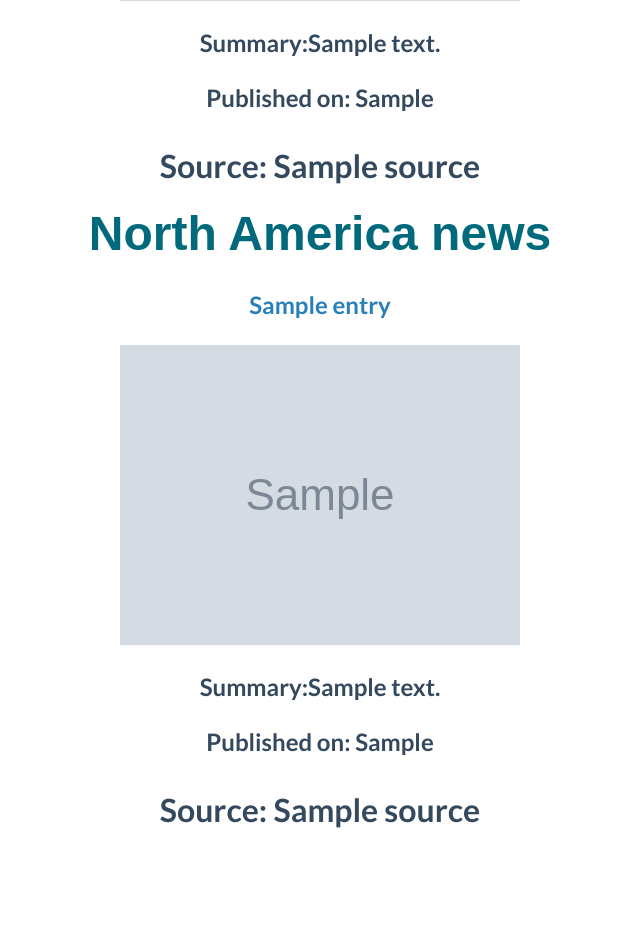
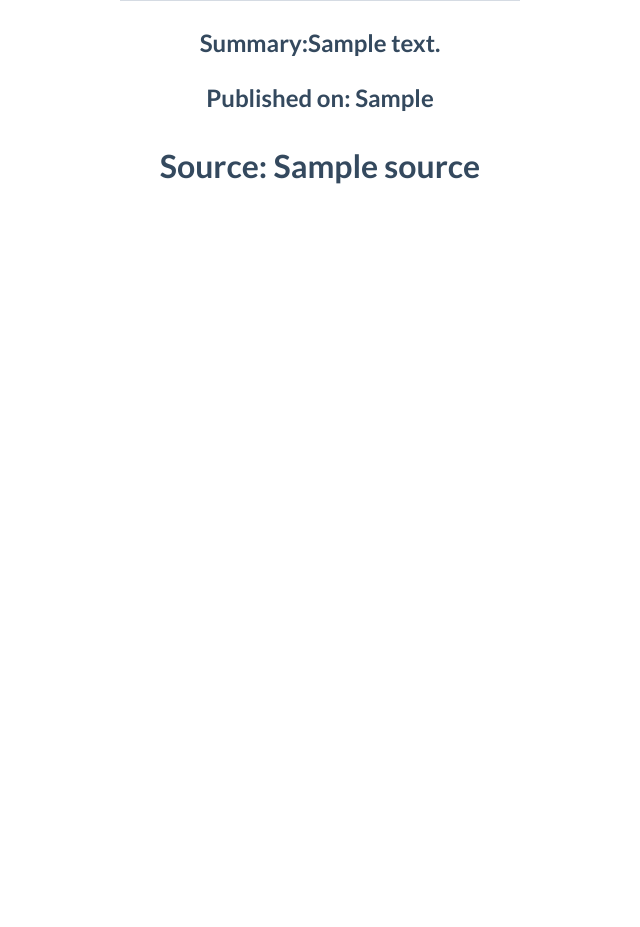
Before and after one commit to Deanna123/MarketWise, a Flask app: template templates/northamerica.html in a window 1280 px wide. Shown: the part 595-1522 px from the top of the page, without its empty margins (320-960 px from the left). After the commit the page ends 779 px from the top, so only its background shows below. Run offline with Flask 2, Linux system fonts and the light colour scheme; the template is opened without the code that fills it: most values are stand-ins (such as "Sample title", 1, 10 or a date in 2020); grey boxes marked "Sample" are stand-in pictures; some libraries are stand-ins or nearby versions.

Commit message:
alignment

```diff
--- a/templates/northamerica.html
+++ b/templates/northamerica.html
@@ -72,20 +72,6 @@
   </li>
   </ul>
 
-
-<p><h1>North America news</h1></p>
-{% for entry in entries %}
-
-  <h4><a href="#" onclick='window.open("{{ entry["URL"] }}");return false;'>{{ entry["Title"] }}</a></h4>
-  <img src={{entry["Thumbnail"]}}></img>
-  <h4>Summary:{{ entry["Summary"] }}</h4>
-  <h4>Published on: {{entry["Published on"]}}</h4>
-  <h3>Source: {{entry["Source"]}}</h3>
-
-{% endfor %}
-</body>
-</html>
-
 <p><h1>North America news</h1></p>
 {% for entry in entries %}
 
```
Also changed, not shown: templates/southamerica.html (+0 -13 lines).
